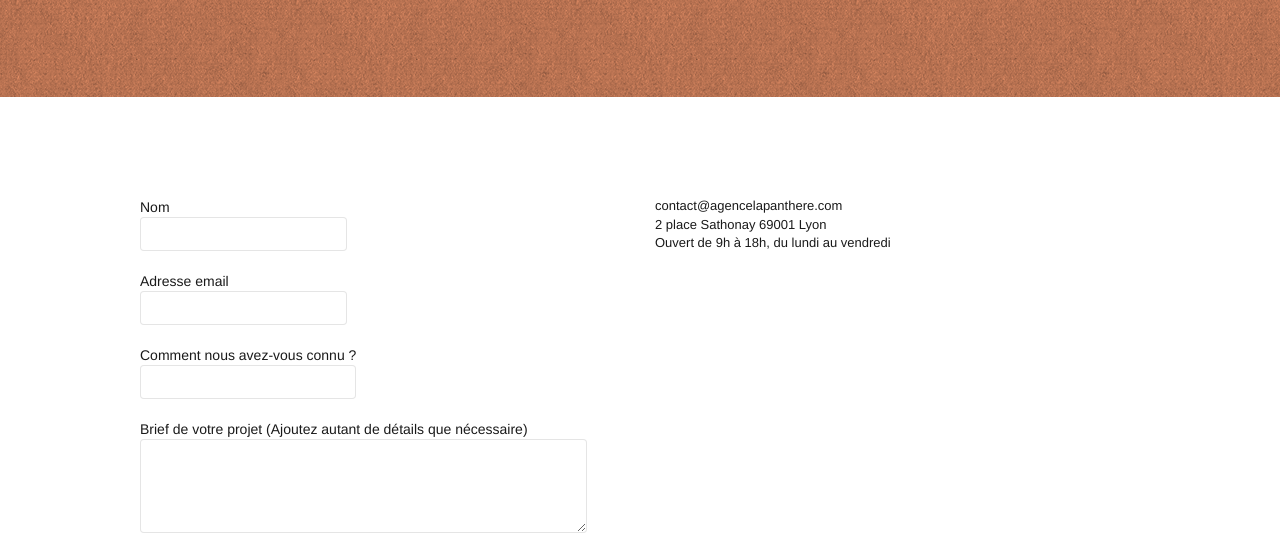
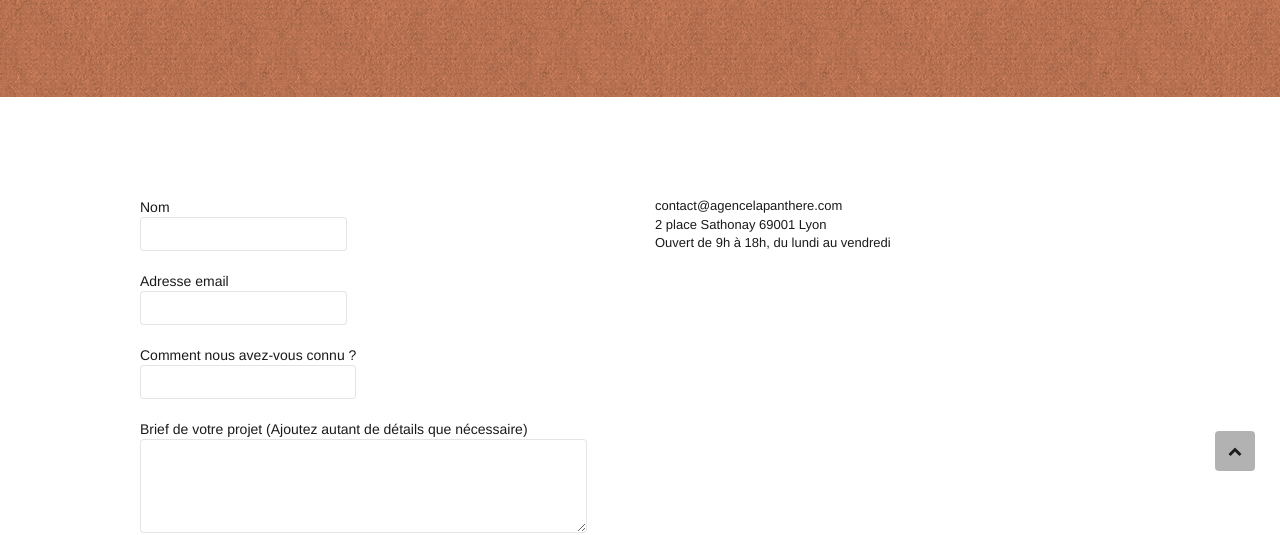
Before and after one commit to ulysseprod/Optimization_Web, a plain HTML site: page page2.html in a window 1280 px wide. Shown: the part 304-839 px from the top of the page. Drawn offline with Linux system fonts and the light colour scheme.

Commit message:
Last changes

```diff
--- a/page2.html
+++ b/page2.html
@@ -128,7 +128,7 @@
 <!-- bloc-7 END -->
 
 <!-- ScrollToTop Button -->
-<a class="bloc-button btn btn-d scrollToTop" onclick="scrollToTarget('1')"><span class="fa fa-chevron-up"></span></a>
+<a class="bloc-button btn btn-d scrollToTop" onclick="scrollToTarget('1')" href="page2.html"><span class="fa fa-chevron-up"></span></a>
 <!-- ScrollToTop Button END-->
 
 
--- a/style.css
+++ b/style.css
@@ -517,7 +517,6 @@ button {
     position: fixed;
     bottom: 20px;
     right: 20px;
-    opacity: 0;
     z-index: 500;
     transition: all .3s ease-in-out;
 }
```
